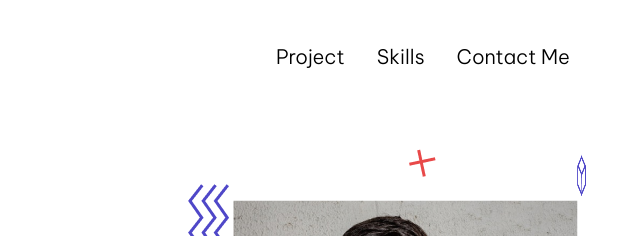
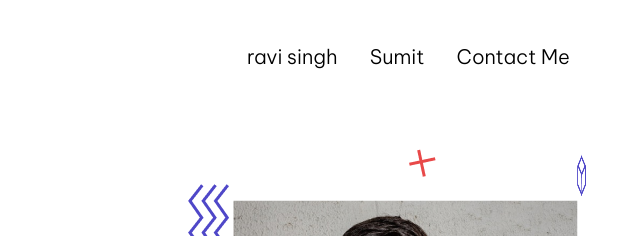
Before and after one commit to SumitLashkan/portfolio_site, a plain HTML site: page index.html in a window 1280 px wide. Shown: the top 236 px of the page, 506-1146 px from the left. Drawn offline with nearby package versions, Linux system fonts and the light colour scheme.

Commit message:
change in index file

```diff
--- a/index.html
+++ b/index.html
@@ -22,8 +22,8 @@
                 </div>
 
                 <div class="nav-items">
-                    <div><a href="#projects">Project</a></div>
-                    <div><a href="#skills">Skills</a></div>
+                    <div><a href="#projects">ravi singh</a></div>
+                    <div><a href="#skills">Sumit </a></div>
                     <div><a href="#contactme">Contact Me</a></div>
                 </div>
 
```
